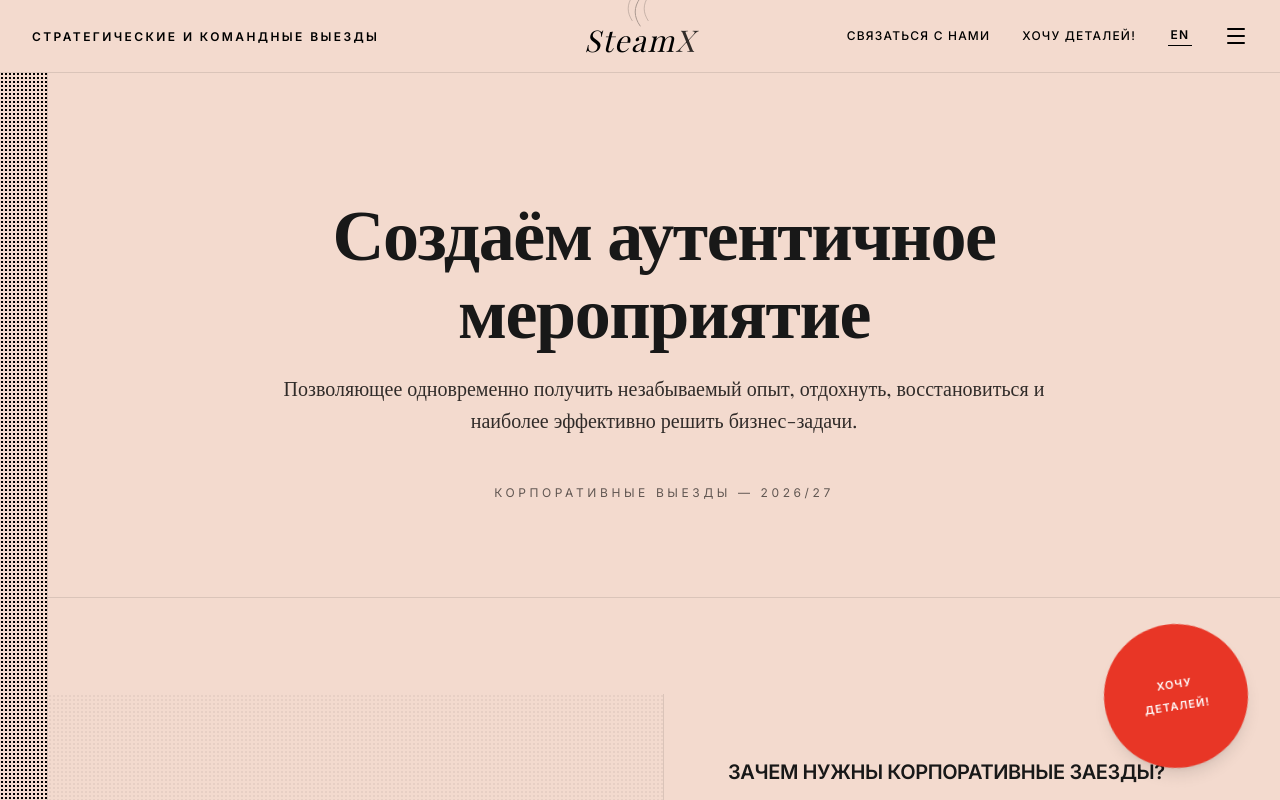
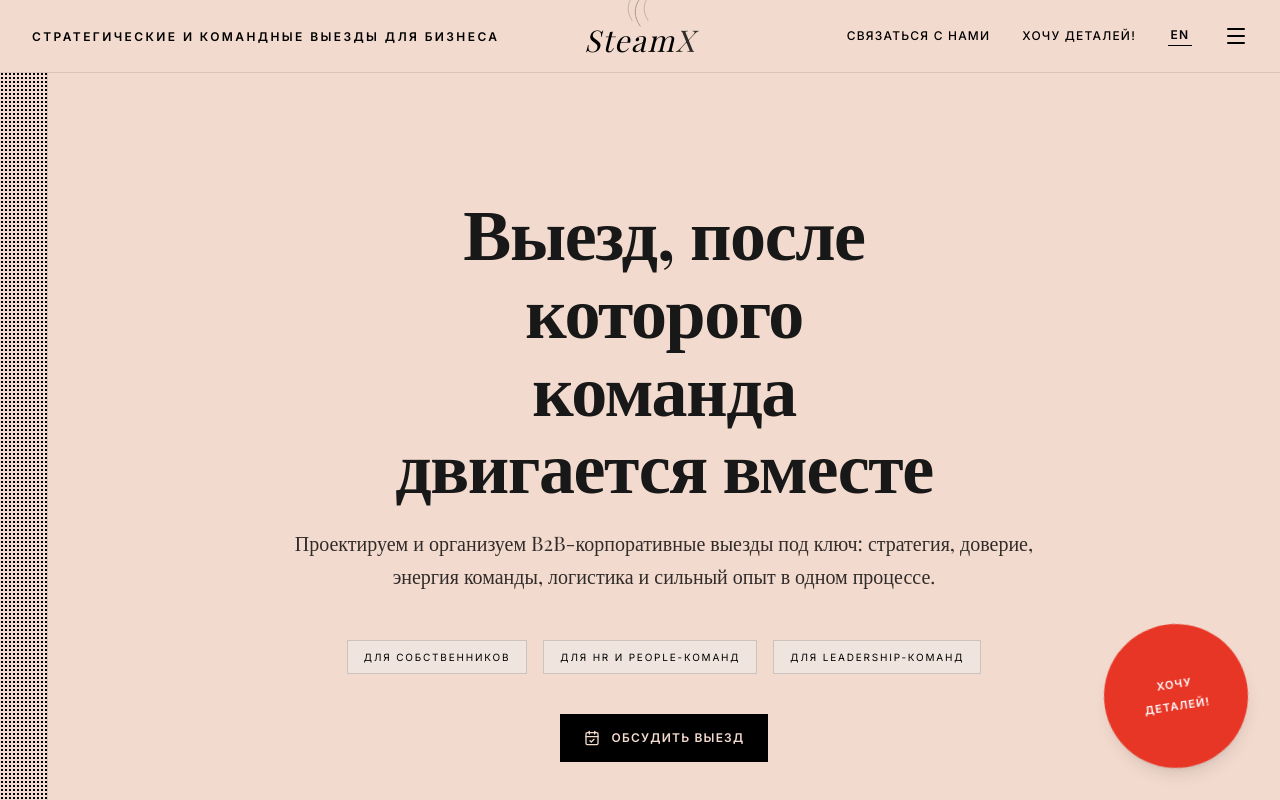
Before and after one commit to eppelas/yury-event, a React (Vite) app: page / in a window 1280 px wide. Built offline with nearby package versions, Linux system fonts and the light colour scheme; a web font is replaced by a local one.

Commit message:
Refine B2B retreat landing

```diff
--- a/index.html
+++ b/index.html
@@ -1,9 +1,19 @@
 <!doctype html>
-<html lang="en">
+<html lang="ru">
   <head>
     <meta charset="UTF-8" />
     <meta name="viewport" content="width=device-width, initial-scale=1.0" />
-    <title>Strategy & Team Retreats</title>
+    <meta
+      name="description"
+      content="B2B-корпоративные выезды под ключ: стратегия, доверие, энергия команды, логистика и сильный опыт в одном процессе."
+    />
+    <meta property="og:title" content="Стратегические и командные выезды для бизнеса" />
+    <meta
+      property="og:description"
+      content="Проектируем и организуем корпоративные retreat-выезды для leadership-команд, собственников, HR и People-команд."
+    />
+    <meta property="og:type" content="website" />
+    <title>Стратегические и командные выезды для бизнеса</title>
   </head>
   <body>
     <div id="root"></div>
--- a/src/components/YuryEventPage.tsx
+++ b/src/components/YuryEventPage.tsx
@@ -1,6 +1,6 @@
 import React, { useState, useRef } from 'react';
 import { motion, AnimatePresence } from 'framer-motion';
-import { Menu, ChevronDown, X, Compass, Layers3, Sparkles, ShieldCheck, Target, Users } from 'lucide-react';
+import { Menu, ChevronDown, X, Compass, Layers3, Sparkles, ShieldCheck, Target, Users, MessageSquare, Route, Handshake, CalendarCheck } from 'lucide-react';
 
 const ChronakisStyles = () => (
   <style>{`
@@ -29,7 +29,7 @@ const ChronakisStyles = () => (
 );
 
 const T = {
-  header_title: { ru: 'СТРАТЕГИЧЕСКИЕ И КОМАНДНЫЕ ВЫЕЗДЫ', en: 'STRATEGY & TEAM RETREATS' },
+  header_title: { ru: 'СТРАТЕГИЧЕСКИЕ И КОМАНДНЫЕ ВЫЕЗДЫ ДЛЯ БИЗНЕСА', en: 'STRATEGY & TEAM RETREATS FOR BUSINESS' },
   contact: { ru: 'Связаться с нами', en: 'Contact Us' },
   book: { ru: 'Хочу деталей!', en: 'Want details!' },
   menu_why: { ru: 'Зачем это нужно?', en: 'Why do you need it?' },
@@ -38,16 +38,16 @@ const T = {
   menu_details: { ru: 'Подход & Стоимость', en: 'Approach & Pricing' },
   menu_team: { ru: 'Наша Команда', en: 'Our Team' },
   menu_clients: { ru: 'Отзывы', en: 'Reviews' },
-  hero_title_1: { ru: 'Создаём аутентичное', en: 'Creating authentic' },
-  hero_title_2: { ru: 'мероприятие', en: 'events' },
+  hero_title_1: { ru: 'Выезд, после которого', en: 'A retreat that turns' },
+  hero_title_2: { ru: 'команда двигается вместе', en: 'a team into motion' },
   hero_subtitle: {
-    ru: 'Позволяющее одновременно получить незабываемый опыт, отдохнуть, восстановиться и наиболее эффективно решить бизнес-задачи.',
-    en: 'Allowing you to simultaneously get an unforgettable experience, relax, recover, and effectively solve business tasks.'
+    ru: 'Проектируем и организуем B2B-корпоративные выезды под ключ: стратегия, доверие, энергия команды, логистика и сильный опыт в одном процессе.',
+    en: 'We design and deliver turnkey B2B corporate retreats: strategy, trust, team energy, logistics, and a memorable experience in one process.'
   },
   hero_caption: { ru: 'КОРПОРАТИВНЫЕ ВЫЕЗДЫ — 2026/27', en: 'CORPORATE RETREATS — 2026/27' },
   fab_book: { ru: 'ХОЧУ', en: 'WANT' },
   fab_retreat: { ru: 'ДЕТАЛЕЙ!', en: 'DETAILS!' },
-  why_title: { ru: 'Зачем нужны корпоративные заезды?', en: 'Why host a corporate retreat?' },
+  why_title: { ru: 'Зачем нужны корпоративные выезды?', en: 'Why host a corporate retreat?' },
   why_items: {
     ru: [
       { title: 'Vision (Видение)', desc: 'Создать новое вдохновляющее видение будущего и превратить его в четкую стратегию.' },
@@ -61,6 +61,25 @@ const T = {
       { title: 'Inspiration', desc: 'Return inspiration to create together, find answers to questions that cannot be solved in the office.' },
       { title: 'Energy', desc: 'Restore strength and energy for new achievements.' }
     ]
+  },
+  outcomes_title: { ru: 'Под какие бизнес-задачи мы собираем выезд', en: 'Business outcomes we design for' },
+  outcomes_intro: {
+    ru: 'Перед программой мы уточняем, какой сдвиг нужен компании. От этого зависит формат, площадка, ритм, фасилитация и состав активностей.',
+    en: 'Before designing the program, we define the shift the company needs. The format, venue, rhythm, facilitation, and activities follow that question.',
+  },
+  outcomes: {
+    ru: [
+      { title: 'Стратегическая ясность', text: 'Собрать видение, приоритеты и решения, которые сложно принять в офисной операционке.' },
+      { title: 'Синхронизация leadership-команды', text: 'Выравнять ожидания, роли, ответственность и договорённости между ключевыми людьми.' },
+      { title: 'Доверие и коммуникация', text: 'Снизить напряжение, вернуть живой контакт и создать пространство для честных разговоров.' },
+      { title: 'Восстановление ресурса', text: 'Дать команде сильный опыт, смену контекста и энергию для нового цикла работы.' },
+    ],
+    en: [
+      { title: 'Strategic clarity', text: 'Shape vision, priorities, and decisions that are hard to reach inside daily operations.' },
+      { title: 'Leadership alignment', text: 'Align expectations, roles, ownership, and agreements between key people.' },
+      { title: 'Trust and communication', text: 'Reduce tension, restore real contact, and create space for honest conversations.' },
+      { title: 'Energy recovery', text: 'Give the team a powerful experience, a change of context, and energy for the next cycle.' },
+    ],
   },
   process_title: { ru: 'Пример Дизайна Процесса', en: 'Process Design Example' },
   process_req: { ru: 'Запрос: "Сформулировать новое видение развития компании на 2026-2030 годы"', en: 'Request: "Formulate a new development vision for 2026-2030"' },
@@ -191,11 +210,11 @@ const T = {
   team_title: { ru: 'Наша Команда', en: 'Our Team' },
   team: {
     ru: [
-      { name: "Юрий Чихалов", role: "Создатель кэмпов / Camp Creator", image: "https://www.notion.so/image/https%3A%2F%2Fprod-files-secure.s3.us-west-2.amazonaws.com%2F4aba98be-086c-45e9-b852-e8141f5b6604%2Feda62b8e-fb8d-4a62-a189-46b698ec1230%2FUntitled.png?table=block&id=326fe66e-b9c0-8044-9e09-d75881d7d7eb&spaceId=4aba98be-086c-45e9-b852-e8141f5b6604&width=420&userId=&cache=v2", desc: "Основатель fitonfit.ru, ex-PM в profi.ru. Эксперт по телесным (embodiment) практикам и банным церемониям." },
+      { name: "Юрий Чихалов", role: "Создатель кэмпов / Camp Creator", image: "./yury.jpg", desc: "Основатель fitonfit.ru, ex-PM в profi.ru. Эксперт по телесным (embodiment) практикам и банным церемониям." },
       { name: "Дмитрий Риман", role: "Серийный предприниматель", image: "./dmitry.jpg", desc: "Основатель Business Community (Бали), провел более 200 выездов для таких клиентов, как Leroy Merlin и Yandex." }
     ],
     en: [
-      { name: "Yury Chikhalov", role: "Camp Creator globally", image: "https://www.notion.so/image/https%3A%2F%2Fprod-files-secure.s3.us-west-2.amazonaws.com%2F4aba98be-086c-45e9-b852-e8141f5b6604%2Feda62b8e-fb8d-4a62-a189-46b698ec1230%2FUntitled.png?table=block&id=326fe66e-b9c0-8044-9e09-d75881d7d7eb&spaceId=4aba98be-086c-45e9-b852-e8141f5b6604&width=420&userId=&cache=v2", desc: "Founder of fitonfit.ru, ex-PM at profi.ru. Expert in Embodiment and bath experiences." },
+      { name: "Yury Chikhalov", role: "Camp Creator globally", image: "./yury.jpg", desc: "Founder of fitonfit.ru, ex-PM at profi.ru. Expert in Embodiment and bath experiences." },
       { name: "Dmitry Riman", role: "Serial Entrepreneur", image: "./dmitry.jpg", desc: "Founder of Business Community (Bali), over 200 retreats conducted for clients like Leroy Merlin and Yandex." }
     ]
   },
@@ -213,6 +232,12 @@ const T = {
     ]
   },
   footer_text: { ru: 'Стратегические и Командные Выезды © 2026', en: 'Strategy & Team Retreats © 2026' },
+  final_cta_title: { ru: 'Соберём выезд под вашу задачу', en: 'Let’s shape a retreat around your business question' },
+  final_cta_text: {
+    ru: 'Напишите, сколько человек в команде, где вы хотите провести выезд и какой результат нужен после него. Мы предложим формат, ритм и ориентир по бюджету.',
+    en: 'Tell us your team size, preferred geography, and the result you need after the retreat. We will propose the format, rhythm, and budget range.',
+  },
+  final_cta_button: { ru: 'Обсудить выезд', en: 'Discuss retreat' },
   map: {
     ru: ["ВЫЗОВЫ", "КОММУНИКАЦИЯ", "СТРАТЕГИЯ", "РУТИНА", "ДОВЕРИЕ", "ВЫЕЗД", "ВДОХНОВЕНИЕ", "ВИДЕНИЕ", "ЭНЕРГИЯ"],
     en: ["CHALLENGES", "COMMUNICATION", "STRATEGY", "ROUTINE", "TRUST", "RETREAT", "INSPIRATION", "VISION", "ENERGY"]
@@ -364,7 +389,7 @@ const ToggleSection = ({ title, content }: { key?: number | string, title: strin
   );
 };
 
-const FormatCard = ({ icon: Icon, eyebrow, title, text, points }: { icon: React.ComponentType<{ className?: string }>; eyebrow: string; title: string; text: string; points: string[] }) => (
+const FormatCard = ({ icon: Icon, eyebrow, title, text, points }: { key?: React.Key; icon: React.ComponentType<{ className?: string }>; eyebrow: string; title: string; text: string; points: string[] }) => (
   <div className="relative border border-black/10 bg-[#EFE5DE] p-6 md:p-10 min-h-[22rem] md:min-h-[24rem] flex flex-col">
     <div className="absolute top-0 left-8 right-8 h-px border-t border-dashed border-black/20 hidden md:block" />
     <div className="w-12 h-12 rounded-full bg-[#E83626] text-[#F3DACE] flex items-center justify-center mb-8 shadow-sm">
@@ -384,7 +409,7 @@ const FormatCard = ({ icon: Icon, eyebrow, title, text, points }: { icon: React.
   </div>
 );
 
-const ProofCard = ({ icon: Icon, index, title, text }: { icon: React.ComponentType<{ className?: string }>; index: string; title: string; text: string }) => (
+const ProofCard = ({ icon: Icon, index, title, text }: { key?: React.Key; icon: React.ComponentType<{ className?: string }>; index: string; title: string; text: string }) => (
   <div className="border-t border-black/15 pt-6 pb-2">
     <div className="flex items-start gap-4">
       <div className="w-12 h-12 rounded-full border border-black/15 flex items-center justify-center text-[#E83626] shrink-0">
@@ -399,6 +424,20 @@ const ProofCard = ({ icon: Icon, index, title, text }: { icon: React.ComponentTy
   </div>
 );
 
+const OutcomeCard = ({ icon: Icon, title, text }: { key?: React.Key; icon: React.ComponentType<{ className?: string }>; title: string; text: string }) => (
+  <div className="border-t border-black/15 py-6 md:py-8">
+    <div className="flex gap-5 items-start">
+      <div className="w-11 h-11 rounded-full bg-black text-[#F3DACE] flex items-center justify-center shrink-0">
+        <Icon className="w-5 h-5" />
+      </div>
+      <div>
+        <h3 className="font-sans-chronakis text-sm tracking-widest uppercase font-bold mb-3">{title}</h3>
+        <p className="font-serif-chronakis text-lg md:text-xl leading-relaxed opacity-80">{text}</p>
+      </div>
+    </div>
+  </div>
+);
+
 export default function YuryEventPage() {
   const [crazyMode, setCrazyMode] = useState(false);
   const [isMenuOpen, setIsMenuOpen] = useState(false);
@@ -407,7 +446,7 @@ export default function YuryEventPage() {
   const containerRef = useRef<HTMLDivElement>(null);
 
   return (
-    <div ref={containerRef} className="h-screen overflow-y-scroll bg-[#F3DACE] text-black selection:bg-black selection:text-[#F3DACE] hide-scrollbar relative">
+    <div ref={containerRef} className="h-screen overflow-y-scroll overflow-x-hidden bg-[#F3DACE] text-black selection:bg-black selection:text-[#F3DACE] hide-scrollbar relative">
       <ChronakisStyles />
       <Header lang={lang} setLang={setLang} setIsMenuOpen={setIsMenuOpen} />
       <MenuOverlay lang={lang} isOpen={isMenuOpen} onClose={() => setIsMenuOpen(false)} />
@@ -431,19 +470,47 @@ export default function YuryEventPage() {
       <main className="pl-0 md:pl-12 pt-20 md:pt-24">
 
         {/* Hero Title */}
-        <section className="py-20 md:py-24 px-5 md:px-16 text-center border-b border-black/10 relative">
-          <motion.h1
-            className="font-serif-chronakis text-3xl sm:text-4xl md:text-6xl lg:text-7xl mb-5 md:mb-6 mx-auto max-w-5xl leading-[1.08]"
-            initial={{ opacity: 0, y: 20 }}
-            whileInView={{ opacity: 1, y: 0 }}
-            transition={{ duration: 0.8 }}
+        <section className="py-20 md:py-24 px-5 md:px-16 text-center border-b border-black/10 relative overflow-hidden">
+          <h1
+            className="font-serif-chronakis text-[2rem] sm:text-4xl md:text-6xl lg:text-7xl mb-5 md:mb-6 mx-auto w-full max-w-[21rem] sm:max-w-5xl leading-[1.08]"
           >
-            {T.hero_title_1[lang]}<br className="hidden md:block"/>{T.hero_title_2[lang]}
-          </motion.h1>
-          <p className="font-serif-chronakis text-lg md:text-xl max-w-3xl mx-auto mb-10 md:mb-12 opacity-80 leading-relaxed">
+            {lang === 'ru' ? (
+              <>
+                Выезд, после<br />
+                которого<br />
+                команда<br />
+                двигается вместе
+              </>
+            ) : (
+              <>
+                {T.hero_title_1[lang]}<br />
+                {T.hero_title_2[lang]}
+              </>
+            )}
+          </h1>
+          <p className="font-serif-chronakis text-[15px] sm:text-lg md:text-xl max-w-[18rem] sm:max-w-3xl mx-auto mb-10 md:mb-12 opacity-80 leading-relaxed">
             {T.hero_subtitle[lang]}
           </p>
-          <p className="font-sans-chronakis text-xs tracking-[0.3em] uppercase opacity-60">
+          <div className="flex flex-col sm:flex-row sm:flex-wrap items-center justify-center gap-3 md:gap-4 mb-10">
+            {(lang === 'ru'
+              ? ['Для собственников', 'Для HR и People-команд', 'Для leadership-команд']
+              : ['For founders', 'For HR and People teams', 'For leadership teams']
+            ).map((item) => (
+              <span key={item} className="border border-black/15 px-4 py-2 font-sans-chronakis text-[10px] tracking-[0.12em] md:tracking-[0.18em] uppercase bg-[#EFE5DE] max-w-[calc(100vw-3rem)] leading-relaxed">
+                {item}
+              </span>
+            ))}
+          </div>
+          <a
+            href="https://t.me/chikhalov2"
+            target="_blank"
+            rel="noreferrer"
+            className="inline-flex items-center gap-3 bg-black text-[#F3DACE] px-6 py-4 font-sans-chronakis text-xs tracking-widest uppercase font-bold hover:bg-[#E83626] transition-colors"
+          >
+            <CalendarCheck className="w-4 h-4" />
+            {T.final_cta_button[lang]}
+          </a>
+          <p className="font-sans-chronakis text-xs tracking-[0.3em] uppercase opacity-60 mt-10">
             {T.hero_caption[lang]}
           </p>
         </section>
@@ -467,11 +534,33 @@ export default function YuryEventPage() {
           </div>
         </section>
 
+        <section className="py-20 md:py-24 px-5 md:px-16 bg-[#EFE5DE] border-b border-black/10">
+          <div className="max-w-6xl mx-auto grid grid-cols-1 lg:grid-cols-[0.8fr_1.2fr] gap-12 md:gap-16">
+            <div className="lg:sticky lg:top-28 self-start">
+              <p className="font-sans-chronakis text-[10px] tracking-[0.35em] uppercase opacity-55 mb-4">
+                {lang === 'ru' ? 'B2B-задачи' : 'B2B outcomes'}
+              </p>
+              <h2 className="font-serif-chronakis text-4xl md:text-5xl leading-tight mb-6">{T.outcomes_title[lang]}</h2>
+              <p className="font-serif-chronakis text-xl leading-relaxed opacity-80">{T.outcomes_intro[lang]}</p>
+            </div>
+            <div>
+              {[
+                { icon: Target, ...T.outcomes[lang][0] },
+                { icon: Route, ...T.outcomes[lang][1] },
+                { icon: MessageSquare, ...T.outcomes[lang][2] },
+                { icon: Handshake, ...T.outcomes[lang][3] },
+              ].map((outcome) => (
+                <OutcomeCard key={outcome.title} icon={outcome.icon} title={outcome.title} text={outcome.text} />
+              ))}
+            </div>
+          </div>
+        </section>
+
         {/* Full Width Image Section - Process */}
         <section id="process" className="grid grid-cols-1 lg:grid-cols-2 border-b border-black/10 bg-[#EFE5DE] pt-16 md:pt-24">
            <div className="h-[42vh] min-h-[18rem] lg:h-auto overflow-hidden relative border-r border-black/10">
               <motion.img
-                src="https://www.notion.so/image/https%3A%2F%2Fprod-files-secure.s3.us-west-2.amazonaws.com%2F4aba98be-086c-45e9-b852-e8141f5b6604%2F569a5363-7aea-4d2a-8100-6e63306d53a6%2Fmain_00.jpg.webp?table=block&id=326fe66e-b9c0-806c-af3e-dbd00b366d04&spaceId=4aba98be-086c-45e9-b852-e8141f5b6604&width=1150&userId=&cache=v2"
+                src="./process-original.jpg"
                 alt="Retreat Hero" className="w-full h-full object-cover sepia-[.3] grayscale-[.2]" whileHover={{ scale: 1.05 }} transition={{ duration: 1 }}
               />
               <div className="absolute inset-0 bg-[#F3DACE] mix-blend-multiply opacity-20 pointer-events-none" />
@@ -668,6 +757,26 @@ export default function YuryEventPage() {
            </div>
         </section>
 
+        <section className="py-20 md:py-24 px-5 md:px-16 bg-[#E83626] text-[#F3DACE] border-b border-black/10">
+          <div className="max-w-5xl mx-auto text-center">
+            <h2 className="font-serif-chronakis text-4xl md:text-6xl leading-tight mb-6 text-[#F3DACE]">
+              {T.final_cta_title[lang]}
+            </h2>
+            <p className="font-serif-chronakis text-xl md:text-2xl leading-relaxed opacity-90 max-w-3xl mx-auto mb-10">
+              {T.final_cta_text[lang]}
+            </p>
+            <a
+              href="https://t.me/chikhalov2"
+              target="_blank"
+              rel="noreferrer"
+              className="inline-flex items-center gap-3 bg-[#F3DACE] text-black px-7 py-4 font-sans-chronakis text-xs tracking-widest uppercase font-bold hover:bg-black hover:text-[#F3DACE] transition-colors"
+            >
+              <CalendarCheck className="w-4 h-4" />
+              {T.final_cta_button[lang]}
+            </a>
+          </div>
+        </section>
+
         <footer className="py-10 md:py-12 px-5 md:px-16 border-t border-black/10 flex flex-col md:flex-row justify-between items-center gap-6 md:gap-8">
            <div className="font-sans-chronakis text-xs tracking-[0.2em] font-bold uppercase text-center">
               {T.footer_text[lang]}
```
